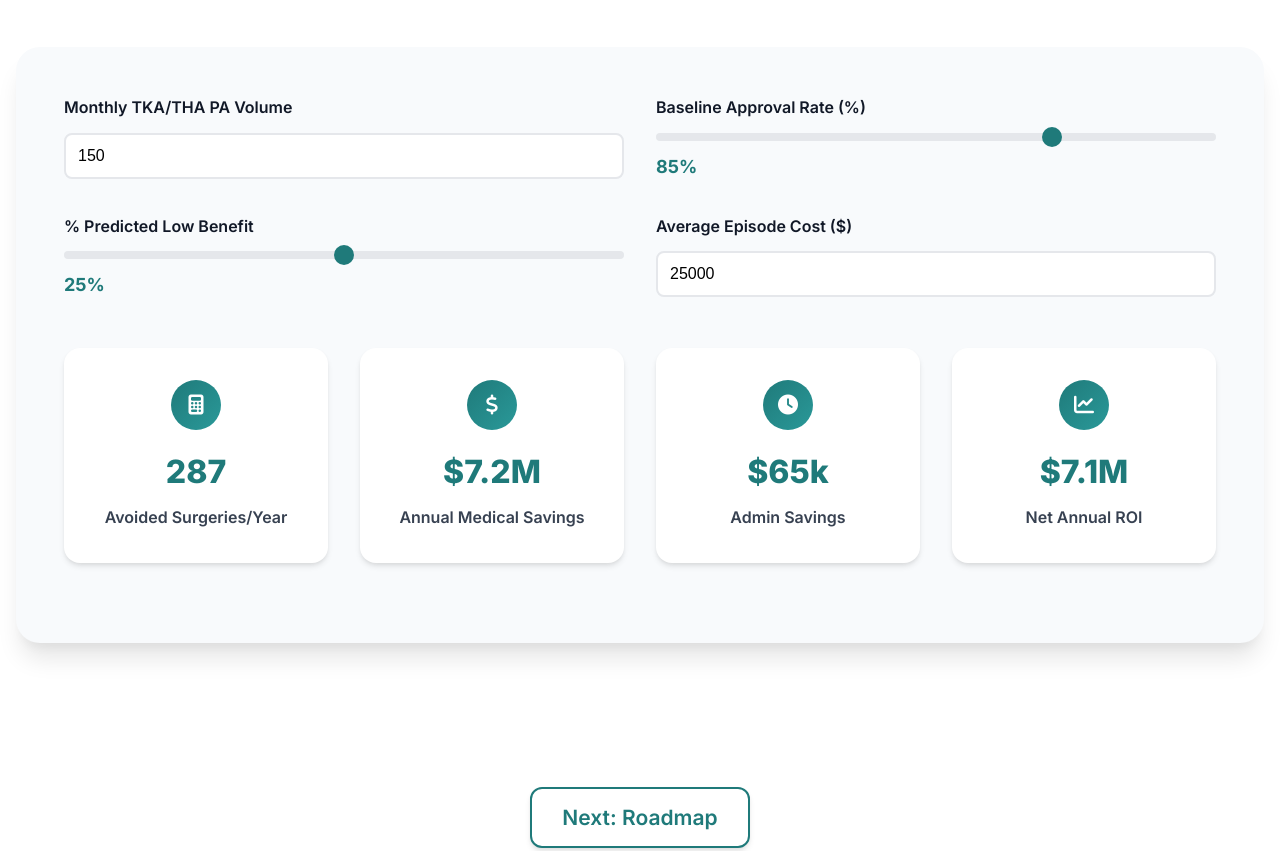
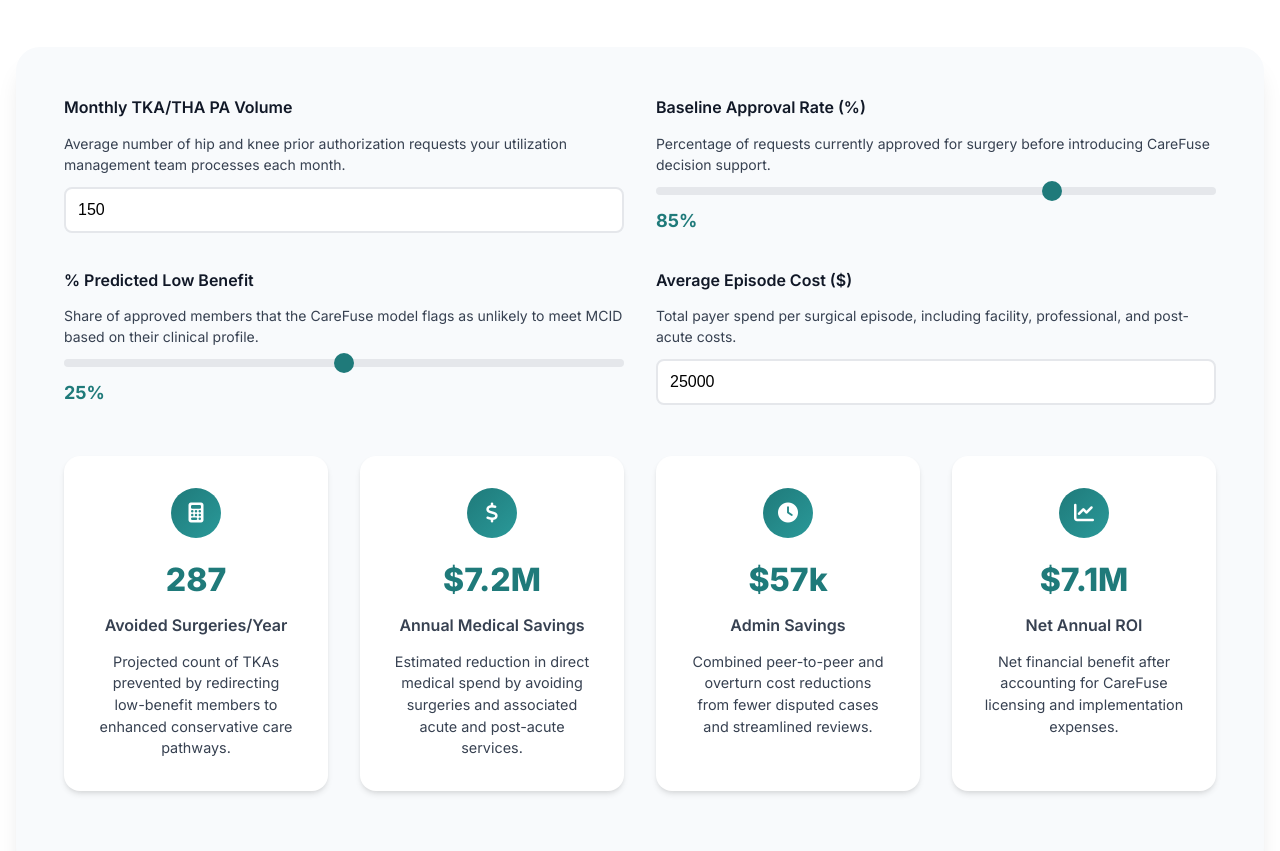
Before and after one commit to yuribraga26/carefuse-site, a plain HTML site: page impact.html in a window 1280 px wide. Shown: the part 260-1111 px from the top of the page. Drawn offline with Linux system fonts and the light colour scheme.

Commit message:
Update modeling terminology and clarify ROI calculator

```diff
--- a/css/main-styles.css
+++ b/css/main-styles.css
@@ -313,7 +313,7 @@ body {
     display: flex;
     justify-content: center;
     align-items: center;
-    margin: 4rem auto 6rem;
+    margin: 4rem auto 2rem;
     max-width: 1400px;
     padding: 0 2rem;
 }
@@ -1455,6 +1455,12 @@ body {
     color: var(--text-primary);
 }
 
+.input-description {
+    font-size: 0.875rem;
+    color: var(--text-secondary);
+    line-height: 1.5;
+}
+
 .input-group input[type="number"] {
     padding: 0.75rem;
     border: 2px solid var(--border-color);
@@ -1518,6 +1524,13 @@ body {
     box-shadow: var(--shadow-md);
 }
 
+.result-description {
+    margin-top: 0.75rem;
+    font-size: 0.9rem;
+    color: var(--text-secondary);
+    line-height: 1.5;
+}
+
 .result-icon {
     width: 50px;
     height: 50px;
--- a/impact.html
+++ b/impact.html
@@ -45,23 +45,27 @@
                     <div class="calculator-inputs">
                         <div class="input-group">
                             <label for="monthly-volume">Monthly TKA/THA PA Volume</label>
+                            <p class="input-description">Average number of hip and knee prior authorization requests your utilization management team processes each month.</p>
                             <input type="number" id="monthly-volume" value="150" min="1">
                         </div>
 
                         <div class="input-group">
                             <label for="approval-rate">Baseline Approval Rate (%)</label>
+                            <p class="input-description">Percentage of requests currently approved for surgery before introducing CareFuse decision support.</p>
                             <input type="range" id="approval-rate" min="60" max="95" value="85">
                             <span class="range-value">85%</span>
                         </div>
 
                         <div class="input-group">
                             <label for="low-benefit">% Predicted Low Benefit</label>
+                            <p class="input-description">Share of approved members that the CareFuse model flags as unlikely to meet MCID based on their clinical profile.</p>
                             <input type="range" id="low-benefit" min="10" max="40" value="25">
                             <span class="range-value">25%</span>
                         </div>
 
                         <div class="input-group">
                             <label for="episode-cost">Average Episode Cost ($)</label>
+                            <p class="input-description">Total payer spend per surgical episode, including facility, professional, and post-acute costs.</p>
                             <input type="number" id="episode-cost" value="25000" min="10000">
                         </div>
                     </div>
@@ -73,6 +77,7 @@
                             </div>
                             <div class="result-value" id="avoided-surgeries">38</div>
                             <div class="result-label">Avoided Surgeries/Year</div>
+                            <p class="result-description">Projected count of TKAs prevented by redirecting low-benefit members to enhanced conservative care pathways.</p>
                         </div>
 
                         <div class="result-card">
@@ -81,6 +86,7 @@
                             </div>
                             <div class="result-value" id="medical-savings">$950,000</div>
                             <div class="result-label">Annual Medical Savings</div>
+                            <p class="result-description">Estimated reduction in direct medical spend by avoiding surgeries and associated acute and post-acute services.</p>
                         </div>
 
                         <div class="result-card">
@@ -89,6 +95,7 @@
                             </div>
                             <div class="result-value" id="admin-savings">$75,000</div>
                             <div class="result-label">Admin Savings</div>
+                            <p class="result-description">Combined peer-to-peer and overturn cost reductions from fewer disputed cases and streamlined reviews.</p>
                         </div>
 
                         <div class="result-card">
@@ -97,6 +104,7 @@
                             </div>
                             <div class="result-value" id="net-roi">$1,025,000</div>
                             <div class="result-label">Net Annual ROI</div>
+                            <p class="result-description">Net financial benefit after accounting for CareFuse licensing and implementation expenses.</p>
                         </div>
                     </div>
                 </div>
--- a/js/calculator.js
+++ b/js/calculator.js
@@ -104,7 +104,7 @@ function performROICalculation(data) {
 
     // Reduced overturn costs (legal and administrative)
     const currentOverturns = (annualVolume - currentApprovedCases) * (data.overturnRate / 100);
-    const reducedOverturns = currentOverturns * 0.40; // 40% reduction in overturns
+    const reducedOverturns = currentOverturns * 0.30; // 30% reduction in overturns
     const overturnSavings = reducedOverturns * 2000; // $2000 per overturn case
 
     // Total administrative savings
@@ -355,7 +355,7 @@ function generateReportContent(inputData, results) {
             <ul>
                 <li>75% of identified low-benefit cases can be successfully avoided</li>
                 <li>30% reduction in P2P review cases</li>
-                <li>40% reduction in denial overturn cases</li>
+                <li>30% reduction in denial overturn cases</li>
                 <li>$2,000 average cost per overturn case</li>
                 <li>$300 average cost per P2P review</li>
             </ul>
```
Also changed, not shown: index.html (+2 -2 lines), problem.html (+2 -2 lines).
